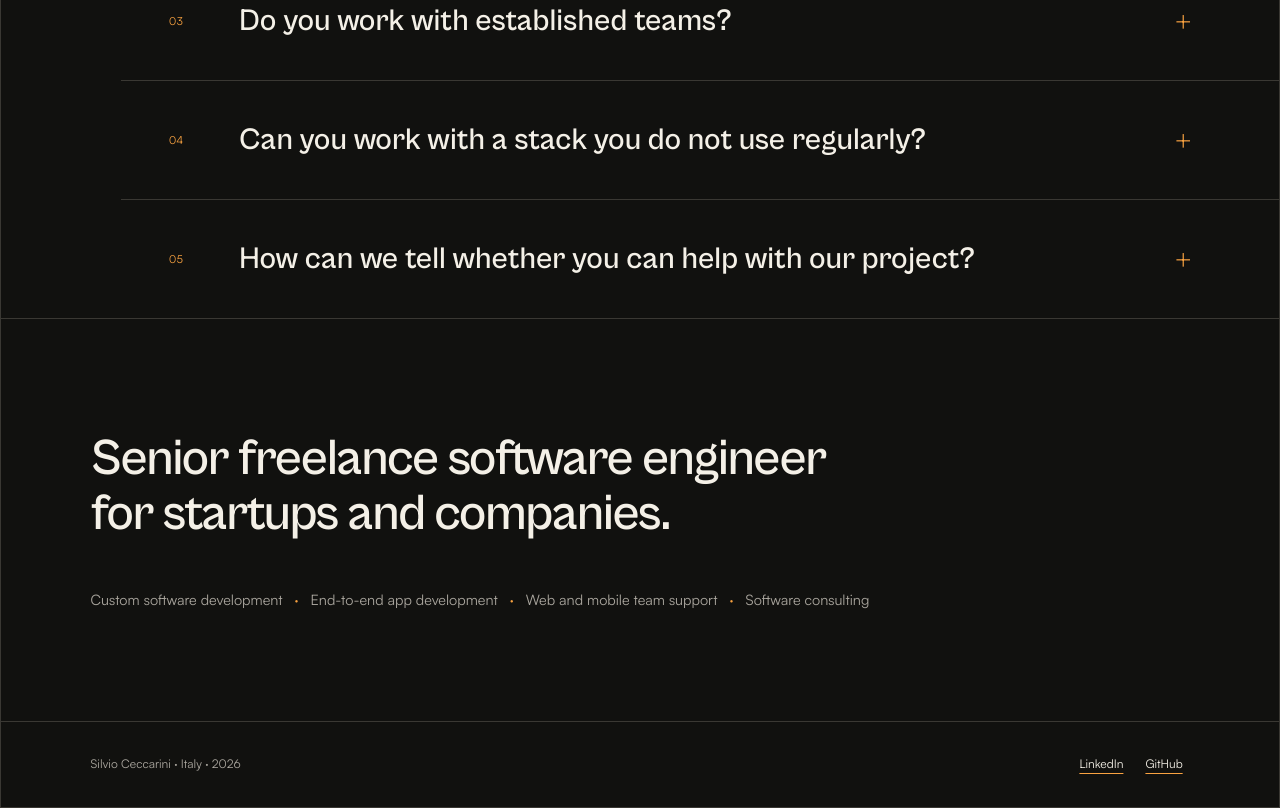
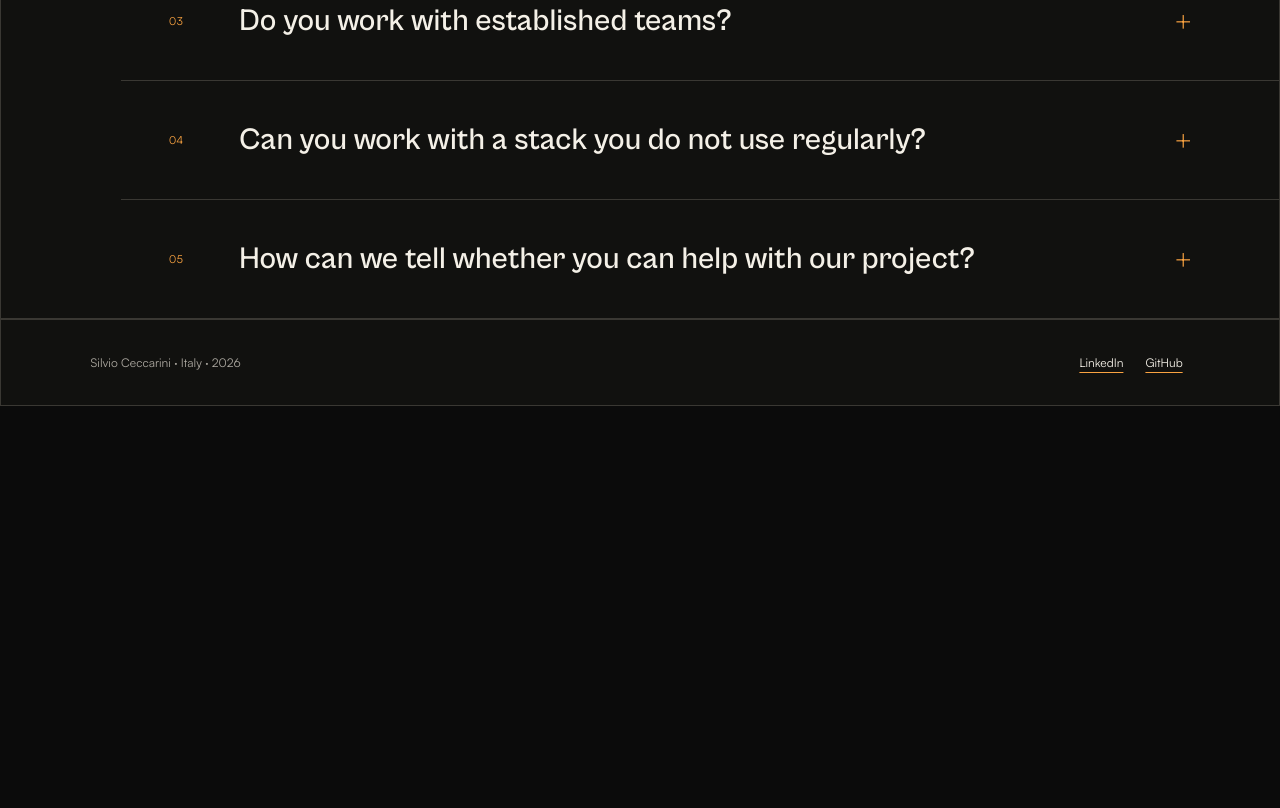
Before and after one commit to Ic3b3rg/personal-website, an Astro site: page / in a window 1280 px wide. Shown: the part 10435-11243 px from the top of the page. After the commit the page ends 10841 px from the top, so only its background shows below. Built offline with nearby package versions, Linux system fonts and the light colour scheme; Astro itself is replaced by a stand-in of ours.

Commit message:
fix: keep SEO copy out of visible footer

```diff
--- a/src/components/Landing/LandingPage.astro
+++ b/src/components/Landing/LandingPage.astro
@@ -239,12 +239,6 @@ const currentYear = new Date().getFullYear();
   </main>
 
   <footer class="manual-footer">
-    <div class="manual-footer__positioning">
-      <p>{copy.footerPositioning}</p>
-      <ul>
-        {copy.footerServices.map((service) => <li>{service}</li>)}
-      </ul>
-    </div>
     <div class="manual-footer__meta">
       <span>Silvio Ceccarini · {copy.footerLocation} · {currentYear}</span>
       <nav aria-label={labels.social}>
--- a/src/components/Landing/copy.ts
+++ b/src/components/Landing/copy.ts
@@ -94,8 +94,6 @@ export interface LandingCopy {
   contactParagraphs: string[];
   faqTitle: string;
   faqs: LandingFaq[];
-  footerPositioning: string;
-  footerServices: string[];
   footerLocation: string;
 }
 
@@ -313,14 +311,6 @@ export const landingCopy: Record<LandingLanguage, LandingCopy> = {
           "Partiamo da una call per capire a che punto siete, cosa state costruendo e di quale tipo di supporto avete bisogno.",
       },
     ],
-    footerPositioning:
-      "Sviluppatore software freelance senior per startup e aziende.",
-    footerServices: [
-      "Sviluppo software custom",
-      "Sviluppo app end-to-end",
-      "Supporto a team web e mobile",
-      "Consulenza software",
-    ],
     footerLocation: "Italia",
   },
   en: {
@@ -535,14 +525,6 @@ export const landingCopy: Record<LandingLanguage, LandingCopy> = {
           "We start with a call to understand where you are, what you are building and what kind of support you need.",
       },
     ],
-    footerPositioning:
-      "Senior freelance software engineer for startups and companies.",
-    footerServices: [
-      "Custom software development",
-      "End-to-end app development",
-      "Web and mobile team support",
-      "Software consulting",
-    ],
     footerLocation: "Italy",
   },
 };
--- a/src/components/Landing/landing.css
+++ b/src/components/Landing/landing.css
@@ -1047,37 +1047,6 @@ p {
   border-bottom: 1px solid var(--landing-line);
 }
 
-.manual-footer__positioning {
-  padding: clamp(60px, 9vw, 112px) clamp(24px, 7vw, 92px);
-}
-
-.manual-footer__positioning > p {
-  max-width: 24ch;
-  color: var(--landing-warm-white);
-  font-family: "Cabinet Grotesk", sans-serif;
-  font-size: clamp(1.8rem, 4vw, 3.6rem);
-  font-weight: 550;
-  letter-spacing: -0.03em;
-  line-height: 1.08;
-}
-
-.manual-footer__positioning ul {
-  display: flex;
-  flex-wrap: wrap;
-  gap: 8px 0;
-  margin: 48px 0 0;
-  padding: 0;
-  color: var(--landing-muted);
-  font-size: 0.9rem;
-  list-style: none;
-}
-
-.manual-footer__positioning li:not(:last-child)::after {
-  margin: 0 12px;
-  color: var(--landing-orange);
-  content: "·";
-}
-
 .manual-footer__meta {
   display: flex;
   min-height: 86px;
@@ -1459,20 +1428,6 @@ p {
     font-size: 1rem;
   }
 
-  .manual-footer__positioning {
-    padding: 68px 22px 72px;
-  }
-
-  .manual-footer__positioning ul {
-    display: grid;
-    gap: 10px;
-    margin-top: 36px;
-  }
-
-  .manual-footer__positioning li:not(:last-child)::after {
-    display: none;
-  }
-
   .manual-footer__meta {
     min-height: auto;
     flex-direction: column;
```
Also changed, not shown: tests/landing-render.test.mjs (+15 -0 lines).
